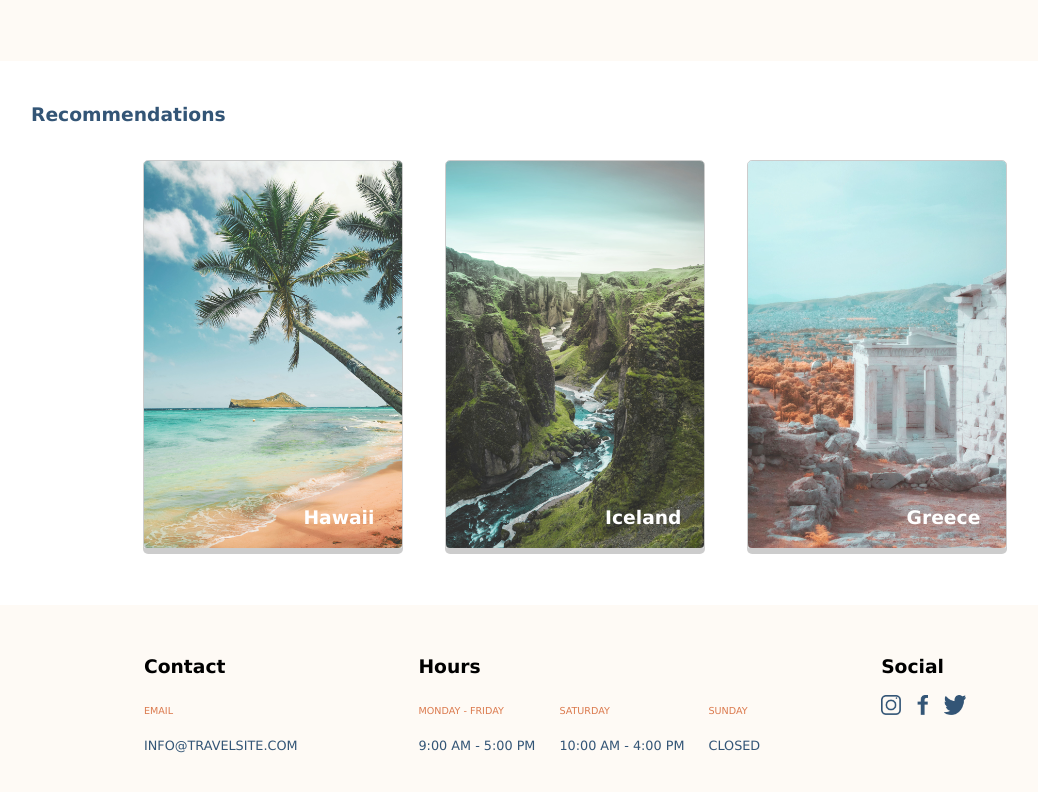
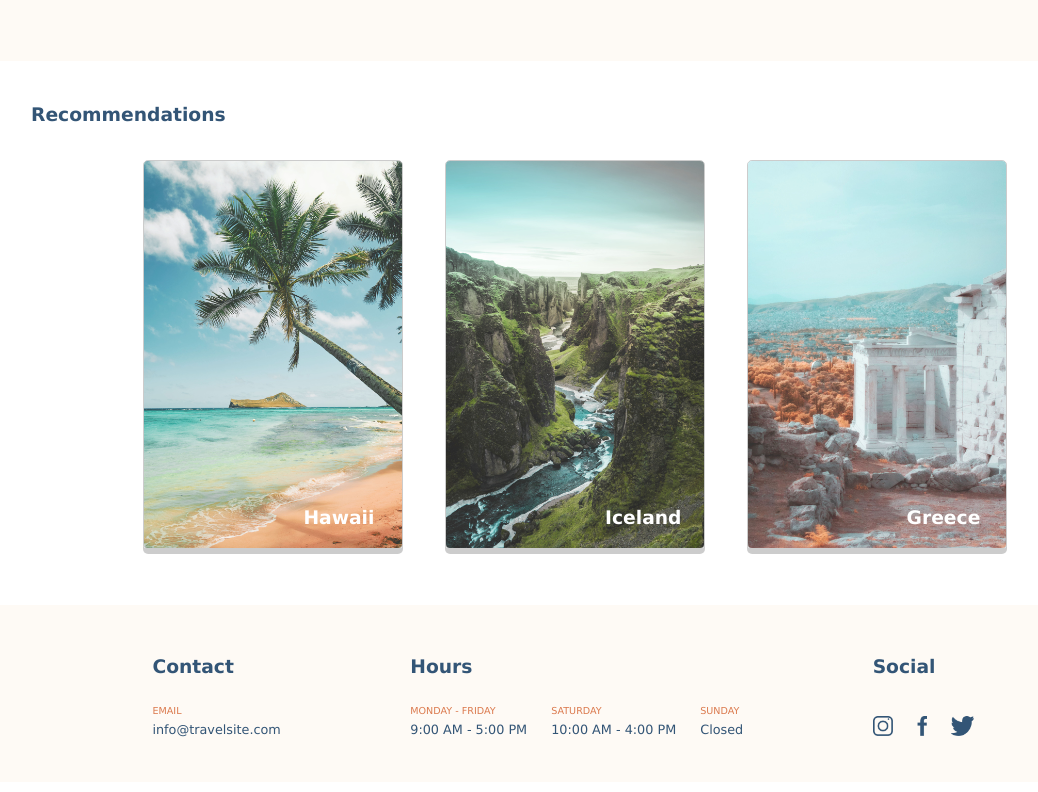
Before and after one commit to codeia94/leia-ooi-travelsite, a plain HTML site: page index.html in a window 1280 px wide. Shown: the part 422-1214 px from the top of the page, without its empty margins (65-1103 px from the left). Drawn offline with Linux system fonts and the light colour scheme.

Commit message:
Add margin and padding to footer logo

```diff
--- a/css/global.css
+++ b/css/global.css
@@ -7,7 +7,9 @@ body {
     margin: 0;
 }
 
-
+h3 {
+    color: #335576;
+}
 
 /* navigation css */
 .site-header {
@@ -57,9 +59,6 @@ li {
     font-size: 0.85rem;
 }
 
-/* navigation css */
-
-/* footer */
 
 .site-footer {
     background-color: #FEFAF5;
@@ -71,36 +70,25 @@ li {
         display: flex;
     }
 }
-
-
-
 .footer-item__list {
     display: flex;
-
 }
 .footer-item__description {
     display: flex;
     font-size: 0.8rem;
     color: #335576;
-
-
+    margin-top: -1rem;
 }
-
 .footer-item__title {
     font-size: 0.6rem;
-    text-transform: uppercase;
     color: #DB7A4E;
     margin: 0rem 1.5rem 0rem 0rem;
     display: flex;
     flex-direction: column;
 }
 
-.footer-item__title .footer-logo {
-    height: 20px;
-
+.footer-logo {
+    height: 1.25rem;
+    margin-top: 2.3rem;
+    padding-right: 1.5rem;
 }
-
-.footer-logo {
-    margin-right: 1rem;
-    display: flex;
-}
--- a/css/main.css
+++ b/css/main.css
@@ -21,9 +21,9 @@
     text-align: left;
 } */
 
-.hero-text {
+/* .hero-text {
 
-}
+} */
 .hero-image {
     display: flex;
     justify-content: end;
@@ -81,9 +81,13 @@
 .card-list__text-wrapper {
     position: absolute;
     /* background-color: #335576; */
-    color: white;
+    /* color: white; */
     top: 20.5rem;
     left: 10rem;
 
+    .card-list__image-title {
+        color: white;
+    }
+
 }
 /*  */
--- a/index.html
+++ b/index.html
@@ -79,7 +79,7 @@
             <div class="footer-item">
                 <h3>Contact</h3>
                 <div class="footer-item__title">
-                    <p>Email</p>
+                    <p>EMAIL</p>
                     <div class="footer-item__description">
                         <p>info@travelsite.com</p>
                     </div>
@@ -91,19 +91,19 @@
                 <h3>Hours</h3>
                 <div class="footer-item__list">
                     <div class="footer-item__title">
-                        <p>Monday - Friday</p>
+                        <p>MONDAY - FRIDAY</p>
                         <div class="footer-item__description">
                             <p>9:00 AM - 5:00 PM</p>
                         </div>
                     </div>
                     <div class="footer-item__title">
-                        <p>Saturday</p>
+                        <p>SATURDAY</p>
                         <div class="footer-item__description">
                             <p>10:00 AM - 4:00 PM</p>
                         </div>
                     </div>
                     <div class="footer-item__title">
-                        <p>Sunday</p>
+                        <p>SUNDAY</p>
                         <div class="footer-item__description">
                             <p>Closed</p>
                         </div>
@@ -111,17 +111,14 @@
                 </div>
             </div>
         </div>
-        <div class="footer-category">
+        <div class="footer-category" class="footer-logo__position">
             <div class="footer-item">
                 <h3>Social</h3>
-                <div class="footer-item__title">
-
-                    <div class="footer-item__description">
+                    <div class="footer-item__description" class="footer-item__logo">
                         <img class="footer-logo" src="assets/images/icon-instagram.png" alt="icon-instagram">
                         <img class="footer-logo" src="assets/images/icon-facebook.png" alt="icon-facebook">
                         <img class="footer-logo" src="assets/images/icon-twitter.png" alt="icon-twitter">
                     </div>
-                </div>
             </div>
         </div>
     </footer>
```
